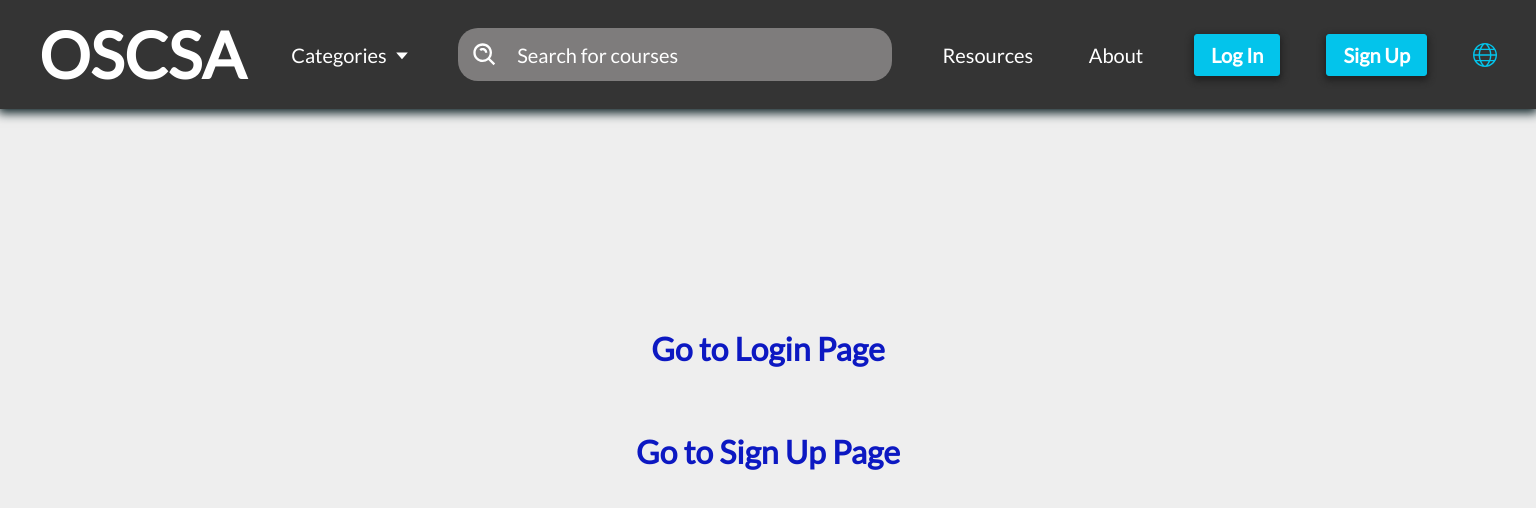
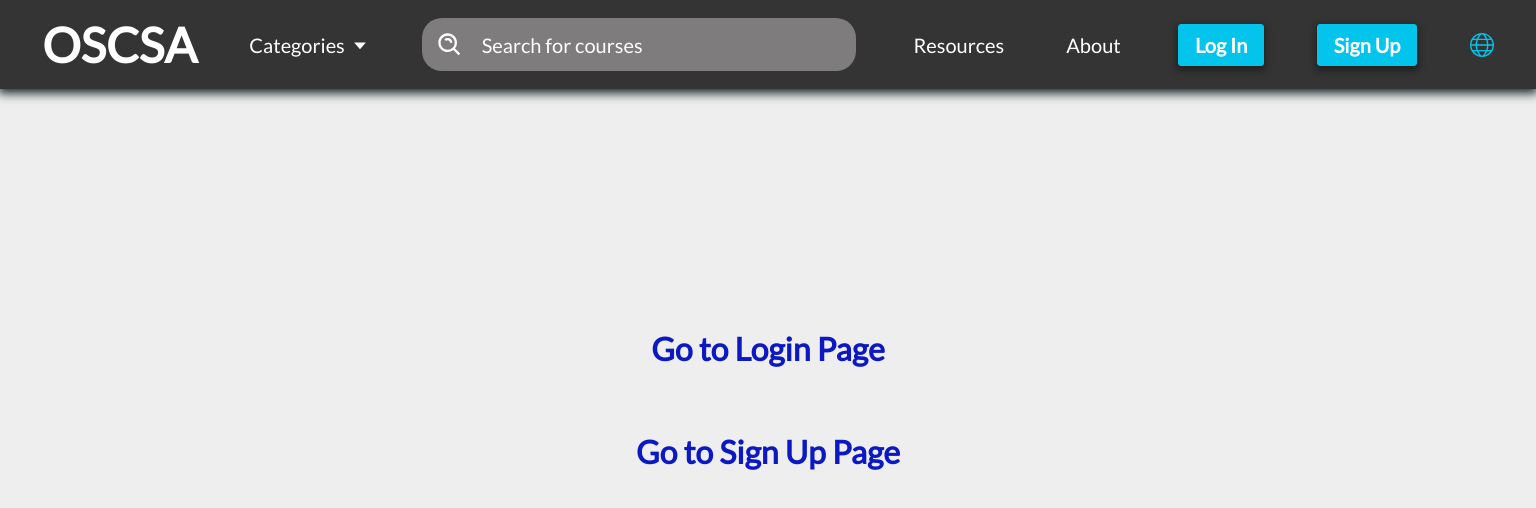
Before and after one commit to Open-Science-Community-Saudi-Arabia/MOOCs, a React (Vite) app in the folder Frontend/: page / in a window 1536 px wide. Shown: the top 508 px of the page. Built offline with nearby package versions, Linux system fonts and the light colour scheme.

Commit message:
:iphone: Fix navbar.css Media Queries

```diff
--- a/Frontend/src/components/Navbar/navbar.css
+++ b/Frontend/src/components/Navbar/navbar.css
@@ -183,7 +183,7 @@
 	}
 }
 
-@media screen and (min-width: 95em) {
+@media screen and (min-width: 1025px) {
 	.navbar {
 		justify-content: space-around;
 	}
@@ -191,10 +191,6 @@
 	.navbar-mobile,
 	.navbar-mobile.open {
 		display: none;
-	}
-
-	.logo {
-		font-size: 4rem;
 	}
 
 	.category-btn {
```
